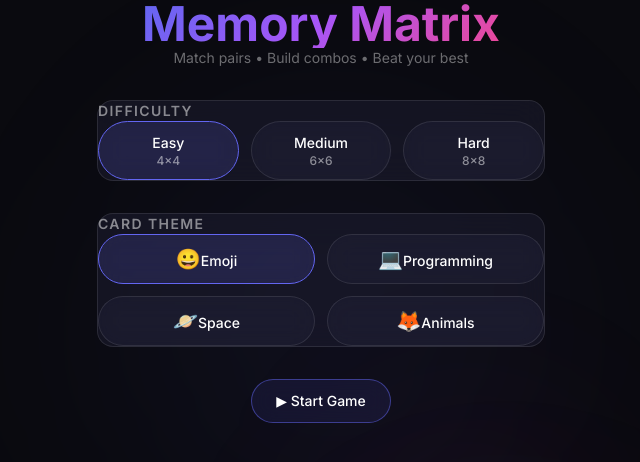
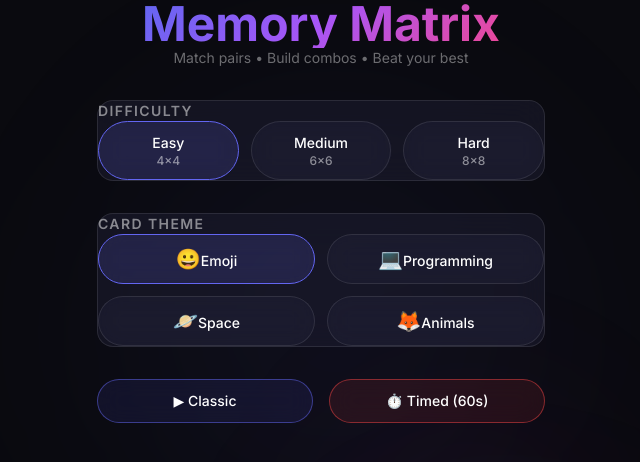
Before and after one commit to Sanjays2402/memory-matrix, a React (Vite) app: page / in a window 1280 px wide. Shown: the top 462 px of the page, without its empty margins (319-959 px from the left). Built offline with nearby package versions, Linux system fonts and the light colour scheme.

Commit message:
feat: timed challenge, card peek animation, perfect game confetti

```diff
--- a/src/App.jsx
+++ b/src/App.jsx
@@ -11,8 +11,8 @@ export default function App() {
   const [screen, setScreen] = useState('menu') // menu | playing
   const game = useGame()
 
-  const handleStart = () => {
-    game.startGame(game.difficulty, game.theme)
+  const handleStart = (selectedMode) => {
+    game.startGame(game.difficulty, game.theme, selectedMode || 'classic')
     setScreen('playing')
   }
 
@@ -21,7 +21,7 @@ export default function App() {
   }
 
   const handlePlayAgain = () => {
-    game.startGame(game.difficulty, game.theme)
+    game.startGame(game.difficulty, game.theme, game.mode)
   }
 
   return (
@@ -64,6 +64,8 @@ export default function App() {
             setSoundOn={game.setSoundOn}
             hintUsed={game.hintUsed}
             onHint={game.useHint}
+            mode={game.mode}
+            peeking={game.peeking}
           />
 
           <GameBoard
@@ -73,6 +75,8 @@ export default function App() {
             shakeIds={game.shakeIds}
             matchAnimIds={game.matchAnimIds}
             showHint={game.showHint}
+            peeking={game.peeking}
+            peekProgress={game.peekProgress}
             theme={game.theme}
             difficulty={game.difficulty}
             onCardClick={game.flipCard}
@@ -89,6 +93,10 @@ export default function App() {
           newBest={game.newBest}
           pairs={DIFFICULTIES[game.difficulty].pairs}
           hintUsed={game.hintUsed}
+          isPerfect={game.isPerfect}
+          gameOverReason={game.gameOverReason}
+          matchedCount={game.matchedPairIds.size}
+          mode={game.mode}
           onPlayAgain={handlePlayAgain}
           onMenu={handleMenu}
         />
--- a/src/components/Menu.jsx
+++ b/src/components/Menu.jsx
@@ -54,17 +54,29 @@ export default function Menu({ difficulty, theme, onDifficultyChange, onThemeCha
         </div>
       </div>
 
-      {/* Play */}
+      {/* Game Mode */}
+      <div className="flex gap-4 w-full max-w-md">
         <button
-        className="btn-glass text-lg px-12 py-4 font-semibold"
-        onClick={onStart}
+          className="btn-glass text-lg flex-1 py-4 font-semibold"
+          onClick={() => onStart('classic')}
           style={{
             border: '1px solid rgba(99,102,241,0.5)',
             background: 'rgba(99,102,241,0.1)',
           }}
         >
-        ▶ Start Game
+          ▶ Classic
         </button>
+        <button
+          className="btn-glass text-lg flex-1 py-4 font-semibold"
+          onClick={() => onStart('timed')}
+          style={{
+            border: '1px solid rgba(239,68,68,0.5)',
+            background: 'rgba(239,68,68,0.1)',
+          }}
+        >
+          ⏱️ Timed (60s)
+        </button>
+      </div>
     </div>
   )
 }
--- a/src/components/VictoryOverlay.jsx
+++ b/src/components/VictoryOverlay.jsx
@@ -2,19 +2,20 @@ import { useMemo } from 'react'
 import { motion, AnimatePresence } from 'framer-motion'
 import { formatTime, getStarRating } from '../gameLogic'
 
-function Confetti() {
+function Confetti({ big }) {
   const pieces = useMemo(() => {
     const colors = ['#6366f1', '#a855f7', '#ec4899', '#fbbf24', '#34d399', '#f43f5e', '#38bdf8']
-    return Array.from({ length: 60 }, (_, i) => ({
+    const count = big ? 150 : 60
+    return Array.from({ length: count }, (_, i) => ({
       id: i,
       left: Math.random() * 100,
       color: colors[Math.floor(Math.random() * colors.length)],
-      delay: Math.random() * 2,
-      duration: 2 + Math.random() * 2,
-      size: 6 + Math.random() * 8,
+      delay: Math.random() * (big ? 1 : 2),
+      duration: (big ? 1.5 : 2) + Math.random() * 2,
+      size: (big ? 8 : 6) + Math.random() * (big ? 12 : 8),
       rotation: Math.random() * 360,
     }))
-  }, [])
+  }, [big])
 
   return (
     <div className="fixed inset-0 pointer-events-none" style={{ zIndex: 100 }}>
@@ -38,7 +39,10 @@ function Confetti() {
   )
 }
 
-export default function VictoryOverlay({ moves, time, stars, combo, newBest, pairs, hintUsed, onPlayAgain, onMenu }) {
+export default function VictoryOverlay({ moves, time, stars, combo, newBest, pairs, hintUsed, isPerfect, gameOverReason, matchedCount, mode, onPlayAgain, onMenu }) {
+  const isTimeout = gameOverReason === 'timeout'
+  const showBigConfetti = isPerfect && !isTimeout
+
   return (
     <AnimatePresence>
       <motion.div
@@ -52,7 +56,8 @@ export default function VictoryOverlay({ moves, time, stars, combo, newBest, pai
         animate={{ opacity: 1 }}
         exit={{ opacity: 0 }}
       >
-        <Confetti />
+        {showBigConfetti && <Confetti big />}
+        {!isTimeout && !showBigConfetti && <Confetti />}
 
         <motion.div
           className="glass-light p-8 sm:p-10 max-w-sm w-full text-center"
@@ -61,14 +66,30 @@ export default function VictoryOverlay({ moves, time, stars, combo, newBest, pai
           transition={{ type: 'spring', damping: 20, stiffness: 300, delay: 0.2 }}
           style={{ position: 'relative', zIndex: 51 }}
         >
-          <div className="text-4xl mb-2">🏆</div>
+          <div className="text-4xl mb-2">{isTimeout ? '⏰' : showBigConfetti ? '🎉' : '🏆'}</div>
           <h2 className="text-2xl font-bold mb-1" style={{
-            background: 'linear-gradient(135deg, #fbbf24, #f59e0b)',
+            background: isTimeout
+              ? 'linear-gradient(135deg, #ef4444, #f97316)'
+              : showBigConfetti
+              ? 'linear-gradient(135deg, #a855f7, #ec4899, #fbbf24)'
+              : 'linear-gradient(135deg, #fbbf24, #f59e0b)',
             WebkitBackgroundClip: 'text',
             WebkitTextFillColor: 'transparent',
           }}>
-            Victory!
+            {isTimeout ? "Time's Up!" : showBigConfetti ? 'PERFECT! 🎊' : 'Victory!'}
           </h2>
+
+          {showBigConfetti && (
+            <motion.div
+              className="text-sm font-semibold mb-2"
+              style={{ color: '#c084fc' }}
+              initial={{ scale: 0 }}
+              animate={{ scale: 1 }}
+              transition={{ delay: 0.4, type: 'spring' }}
+            >
+              ✨ Zero mistakes — flawless memory! ✨
+            </motion.div>
+          )}
 
           {newBest && (
             <motion.div
@@ -82,7 +103,8 @@ export default function VictoryOverlay({ moves, time, stars, combo, newBest, pai
             </motion.div>
           )}
 
-          {/* Stars */}
+          {/* Stars - only in classic wins */}
+          {!isTimeout && mode !== 'timed' && (
             <div className="flex justify-center gap-2 my-4">
               {[1, 2, 3].map(i => (
                 <motion.span
@@ -96,6 +118,7 @@ export default function VictoryOverlay({ moves, time, stars, combo, newBest, pai
                 </motion.span>
               ))}
             </div>
+          )}
 
           {/* Stats */}
           <div className="grid grid-cols-2 gap-4 my-6 text-sm">
@@ -104,16 +127,16 @@ export default function VictoryOverlay({ moves, time, stars, combo, newBest, pai
               <div className="text-xl font-bold">{moves}</div>
             </div>
             <div className="glass p-3 rounded-xl">
-              <div style={{ color: 'rgba(255,255,255,0.5)' }}>Time</div>
-              <div className="text-xl font-bold">{formatTime(time)}</div>
+              <div style={{ color: 'rgba(255,255,255,0.5)' }}>{isTimeout ? 'Matched' : 'Time'}</div>
+              <div className="text-xl font-bold">{isTimeout ? `${matchedCount}/${pairs}` : formatTime(time)}</div>
             </div>
             <div className="glass p-3 rounded-xl">
               <div style={{ color: 'rgba(255,255,255,0.5)' }}>Best Combo</div>
               <div className="text-xl font-bold">{combo}x</div>
             </div>
             <div className="glass p-3 rounded-xl">
-              <div style={{ color: 'rgba(255,255,255,0.5)' }}>Pairs</div>
-              <div className="text-xl font-bold">{pairs}</div>
+              <div style={{ color: 'rgba(255,255,255,0.5)' }}>{mode === 'timed' ? 'Mode' : 'Pairs'}</div>
+              <div className="text-xl font-bold">{mode === 'timed' ? '⏱️ Timed' : pairs}</div>
             </div>
           </div>
 
--- a/src/useGame.js
+++ b/src/useGame.js
@@ -5,13 +5,16 @@ import { playFlip, playMatch, playNoMatch, playCombo, playVictory, playHint } fr
 export function useGame() {
   const [difficulty, setDifficulty] = useState('easy')
   const [theme, setTheme] = useState('emoji')
+  const [mode, setMode] = useState('classic') // 'classic' | 'timed'
   const [cards, setCards] = useState([])
   const [flippedIds, setFlippedIds] = useState([])
   const [matchedPairIds, setMatchedPairIds] = useState(new Set())
   const [moves, setMoves] = useState(0)
+  const [mistakes, setMistakes] = useState(0)
   const [time, setTime] = useState(0)
   const [isPlaying, setIsPlaying] = useState(false)
   const [gameOver, setGameOver] = useState(false)
+  const [gameOverReason, setGameOverReason] = useState('win') // 'win' | 'timeout'
   const [combo, setCombo] = useState(0)
   const [maxCombo, setMaxCombo] = useState(0)
   const [locked, setLocked] = useState(false)
@@ -21,15 +24,22 @@ export function useGame() {
   const [newBest, setNewBest] = useState(false)
   const [shakeIds, setShakeIds] = useState(new Set())
   const [matchAnimIds, setMatchAnimIds] = useState(new Set())
+  const [peeking, setPeeking] = useState(false)
+  const [peekProgress, setPeekProgress] = useState(0) // 0 to 1 for staggered flip
 
   const timerRef = useRef(null)
+  const peekTimerRef = useRef(null)
   const totalPairs = useRef(0)
+  const modeRef = useRef('classic')
 
-  const startGame = useCallback((diff, th) => {
+  const startGame = useCallback((diff, th, md) => {
     const d = diff || difficulty
     const t = th || theme
+    const m = md || mode
     setDifficulty(d)
     setTheme(t)
+    setMode(m)
+    modeRef.current = m
 
     const newCards = generateCards(d, t)
     totalPairs.current = newCards.length / 2
@@ -38,29 +48,62 @@ export function useGame() {
     setFlippedIds([])
     setMatchedPairIds(new Set())
     setMoves(0)
-    setTime(0)
+    setMistakes(0)
+    setTime(m === 'timed' ? 60 : 0)
     setIsPlaying(true)
     setGameOver(false)
+    setGameOverReason('win')
     setCombo(0)
     setMaxCombo(0)
-    setLocked(false)
+    setLocked(true) // locked during peek
     setHintUsed(false)
     setShowHint(false)
     setNewBest(false)
     setShakeIds(new Set())
     setMatchAnimIds(new Set())
 
+    // Card peek animation: show all face-up for 2s then stagger flip
+    setPeeking(true)
+    setPeekProgress(0)
+    if (peekTimerRef.current) clearTimeout(peekTimerRef.current)
+
+    peekTimerRef.current = setTimeout(() => {
+      setPeekProgress(1) // trigger staggered flip-back
+      setTimeout(() => {
+        setPeeking(false)
+        setPeekProgress(0)
+        setLocked(false)
+      }, 800) // wait for stagger animation to finish
+    }, 2000)
+
     if (timerRef.current) clearInterval(timerRef.current)
+    // Start timer after peek finishes (2.8s)
+    setTimeout(() => {
+      if (m === 'timed') {
+        timerRef.current = setInterval(() => {
+          setTime(t => {
+            if (t <= 1) {
+              clearInterval(timerRef.current)
+              return 0
+            }
+            return t - 1
+          })
+        }, 1000)
+      } else {
         timerRef.current = setInterval(() => {
           setTime(t => t + 1)
         }, 1000)
-  }, [difficulty, theme])
+      }
+    }, 2800)
+  }, [difficulty, theme, mode])
 
-  const endGame = useCallback((currentMoves, currentTime) => {
+  const endGame = useCallback((currentMoves, currentTime, reason = 'win') => {
     setGameOver(true)
+    setGameOverReason(reason)
     setIsPlaying(false)
     if (timerRef.current) clearInterval(timerRef.current)
 
+    if (reason === 'win') {
       const stars = getStarRating(currentMoves, totalPairs.current)
       const isBest = saveBestScore(difficulty, theme, {
         moves: currentMoves,
@@ -68,11 +111,12 @@ export function useGame() {
         stars,
       })
       setNewBest(isBest)
+    }
     if (soundOn) playVictory()
   }, [difficulty, theme, soundOn])
 
   const flipCard = useCallback((cardId) => {
-    if (locked || gameOver || showHint) return
+    if (locked || gameOver || showHint || peeking) return
 
     const card = cards.find(c => c.id === cardId)
     if (!card || card.matched || flippedIds.includes(cardId)) return
@@ -112,12 +156,13 @@ export function useGame() {
 
           // Check victory
           if (newMatched.size === totalPairs.current) {
-            endGame(newMoves, time)
+            endGame(newMoves, time, 'win')
           }
         }, 800)
       } else {
         // No match
         setCombo(0)
+        setMistakes(prev => prev + 1)
         if (soundOn) playNoMatch()
 
         setShakeIds(new Set([first.id, second.id]))
@@ -129,7 +174,7 @@ export function useGame() {
         }, 800)
       }
     }
-  }, [cards, flippedIds, locked, gameOver, showHint, moves, combo, maxCombo, matchedPairIds, soundOn, time, endGame])
+  }, [cards, flippedIds, locked, gameOver, showHint, peeking, moves, combo, maxCombo, matchedPairIds, soundOn, time, endGame])
 
   const useHintFn = useCallback(() => {
     if (hintUsed || !isPlaying || gameOver) return
@@ -144,10 +189,18 @@ export function useGame() {
     }, 1000)
   }, [hintUsed, isPlaying, gameOver, soundOn])
 
-  // Cleanup timer
+  // Timed mode: end game when timer hits 0
+  useEffect(() => {
+    if (modeRef.current === 'timed' && time === 0 && isPlaying && !peeking) {
+      endGame(moves, 0, 'timeout')
+    }
+  }, [time, isPlaying, peeking, moves, endGame])
+
+  // Cleanup timers
   useEffect(() => {
     return () => {
       if (timerRef.current) clearInterval(timerRef.current)
+      if (peekTimerRef.current) clearTimeout(peekTimerRef.current)
     }
   }, [])
 
@@ -157,13 +210,16 @@ export function useGame() {
 
   const stars = getStarRating(moves, totalPairs.current || 8)
 
+  const isPerfect = gameOver && gameOverReason === 'win' && mistakes === 0
+
   return {
-    difficulty, theme, cards, flippedIds, matchedPairIds,
-    moves, time, isPlaying, gameOver, combo, maxCombo,
+    difficulty, theme, mode, cards, flippedIds, matchedPairIds,
+    moves, mistakes, time, isPlaying, gameOver, gameOverReason,
+    combo, maxCombo,
     locked, hintUsed, showHint, soundOn, newBest, stars,
-    shakeIds, matchAnimIds,
+    shakeIds, matchAnimIds, peeking, peekProgress, isPerfect,
     startGame, flipCard, useHint: useHintFn,
-    setSoundOn, setDifficulty, setTheme,
+    setSoundOn, setDifficulty, setTheme, setMode,
     formatTime,
   }
 }
```
Also changed, not shown: src/components/Card.jsx (+9 -3 lines), src/components/GameBoard.jsx (+5 -2 lines), src/components/Header.jsx (+27 -10 lines), src/index.css (+10 -0 lines). Lines whose indentation alone changed are shown as unchanged.
